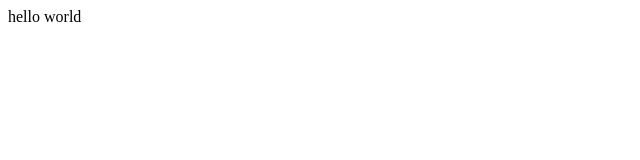
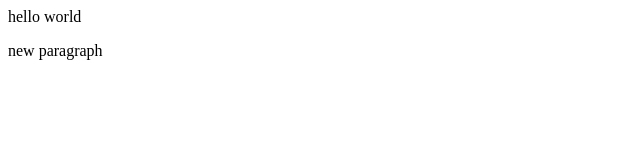
Before and after one commit to harsh-umariya/harsh-umariya.github.io, a plain HTML site: page index.html in a window 1280 px wide. Shown: the full height of the page, 0-640 px from the left. Drawn offline with Linux system fonts and the light colour scheme.

Commit message:
new paragraph

```diff
--- a/index.html
+++ b/index.html
@@ -1,4 +1,8 @@
 <html>
   <head><title>Personal website</title></head>
-  <body> hello world </body>
+  <body> hello world
+
+    <p> new paragraph </p>
+  </body>
+
 </html>
```
